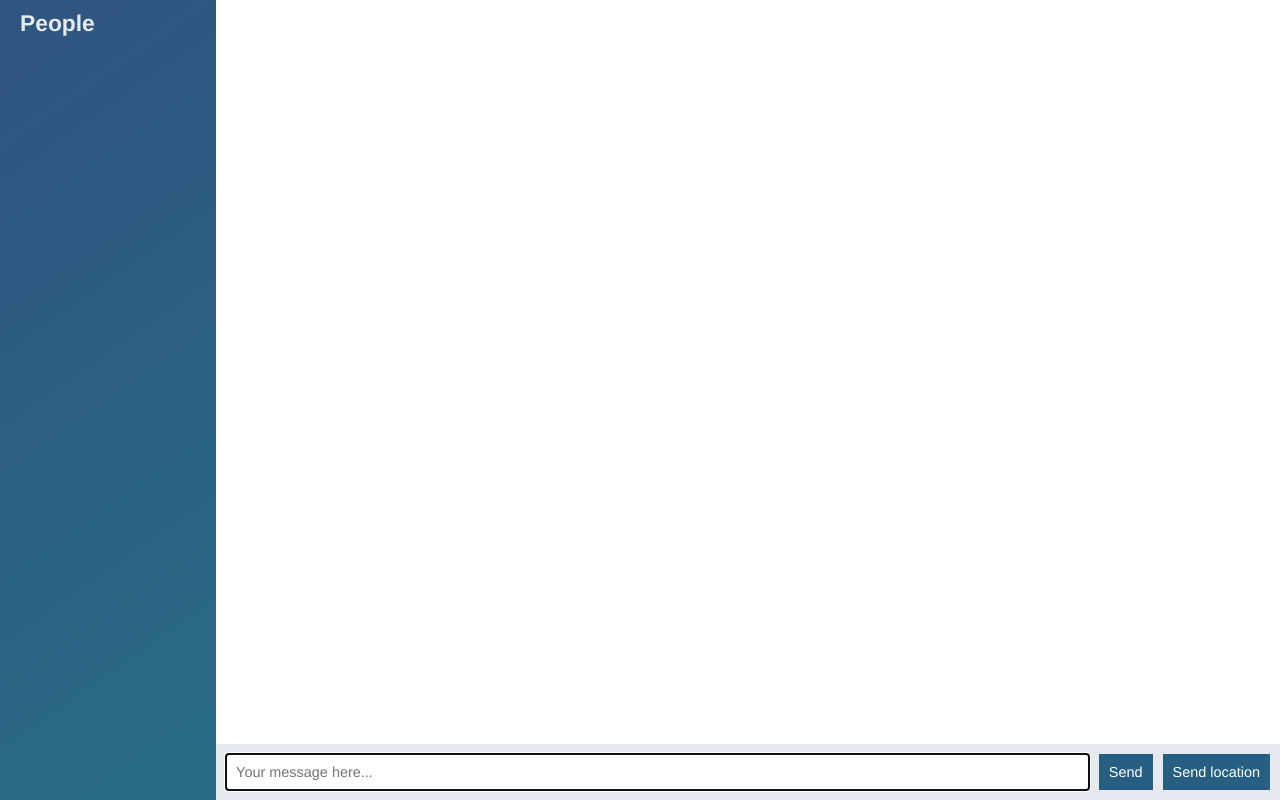
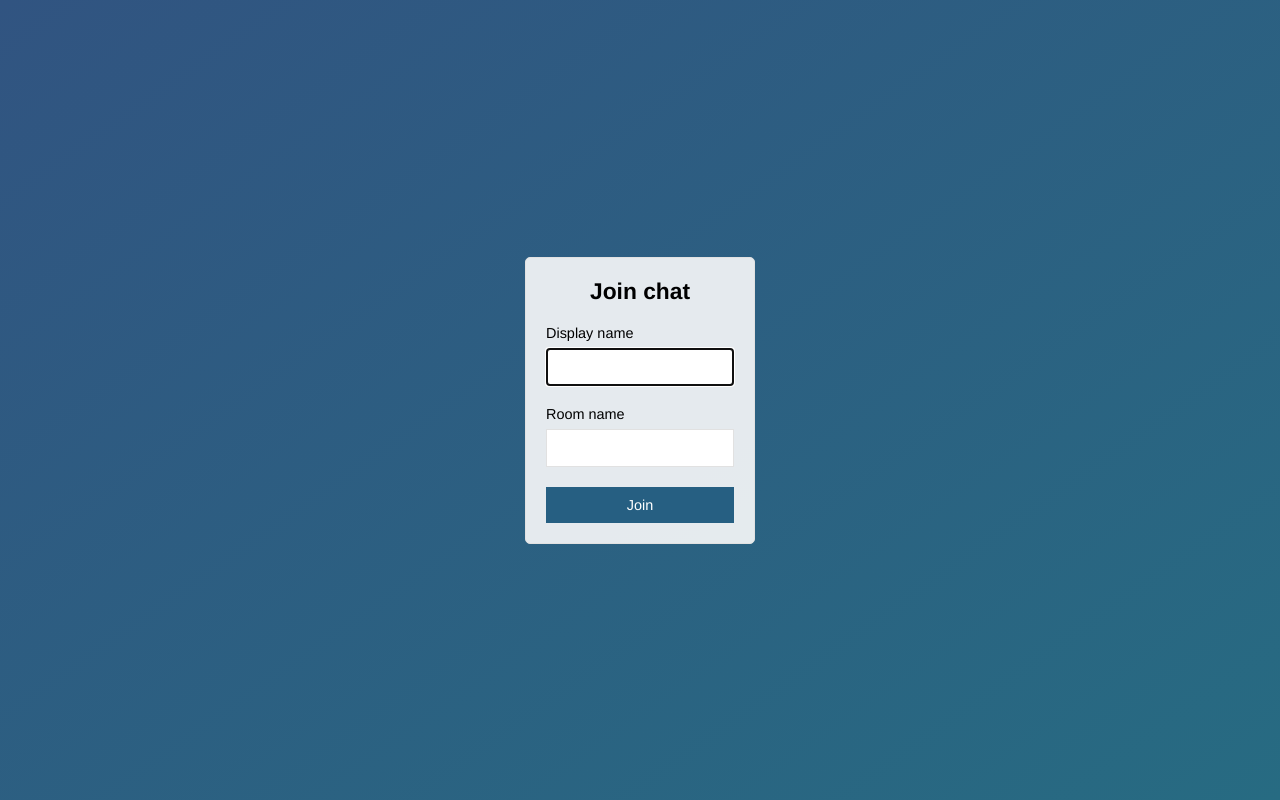
Before and after one commit to donfelicio/node-chat-app, a website: page public/index.html in a window 1280 px wide. Drawn offline with nearby package versions, Linux system fonts and the light colour scheme; no server answers.

Commit message:
added join page

```diff
--- a/public/index.html
+++ b/public/index.html
@@ -1,64 +1,33 @@
-<!DOCTYPE html>
+<DOCTYPE html>
+  <html>
+  <head>
+    <meta charset="utf-8" />
+    <title>Join | Felix ChatApp</title>
+    <meta name="viewport" content="width=device-width, inital-scale=1, user-scalable=no" />
+    <link rel="stylesheet" href="/css/styles.css" />
 
-<html>
+  </head>
 
-<head>
-  <meta charset="=utf-8">
-  <link rel="stylesheet" href="/css/styles.css" />
-</head>
-
-<body class="chat">
-
-  <div class="chat__sidebar">
-    <h3>People</h3>
-    <div id="users">
+  <body class="centered-form">
+    <div class="centered-form__form">
+      <form action="/chat.html">
+        <div class="form-field">
+          <h3>Join chat</h3>
+        </div>
+        <div class="form-field">
+          <label>Display name</label>
+          <input type="text" name="name" autoFocus />
+        </div>
+        <div class="form-field">
+          <label>Room name</label>
+          <input type="text" name="room" />
+        </div>
+        <div class="form-field">
+          <button>Join</button>
+        </div>
+      </form>
 
     </div>
-  </div>
 
-  <div class="chat__main">
-    <ol class="chat__messages" id="messages"></ol>
-
-    <div class="chat__footer">
-      <form id="message-form">
-        <input name="message" type="text" placeholder="Your message here..." autofocus autocomplete="off"/>
-        <button>Send</button>
-      </form>
-      <button id="send-location">Send location</button>
-
-    </div>
-  </div>
-
-  <script id="message-template" type="text/template">
-    <li class='message'>
-      <div class='message__title'>
-        <h4>{{from}}</h4>
-        <span>{{createdAt}}</span>
-      </div>
-      <div class='message__body'>
-          <p>{{text}}</p>
-      </div>
-    </li>
-  </script>
-
-  <script id="location-message-template" type="text/template">
-    <li class='message'>
-      <div class='message__title'>
-        <h4>{{from}}</h4>
-        <span>{{createdAt}}</span>
-      </div>
-      <div class='message__body'>
-          <p><a href="{{url}}" target="_blank">My current location</a></p>
-      </div>
-    </li>
-  </script>
-
-  <script src='/socket.io/socket.io.js'></script>
-  <script src='/js/libs/jquery-3.3.1.min.js'></script>
-  <script src='/js/libs/moment.js'></script>
-  <script src='js/libs/mustache.js'></script>
-  <script src='/js/index.js'></script>
-
-</body>
-
-</html>
+  </body>
+  </html>
```
Also changed, not shown: public/chat.html (added, +67 -0 lines), public/js/chat.js (renamed from public/js/index.js).
